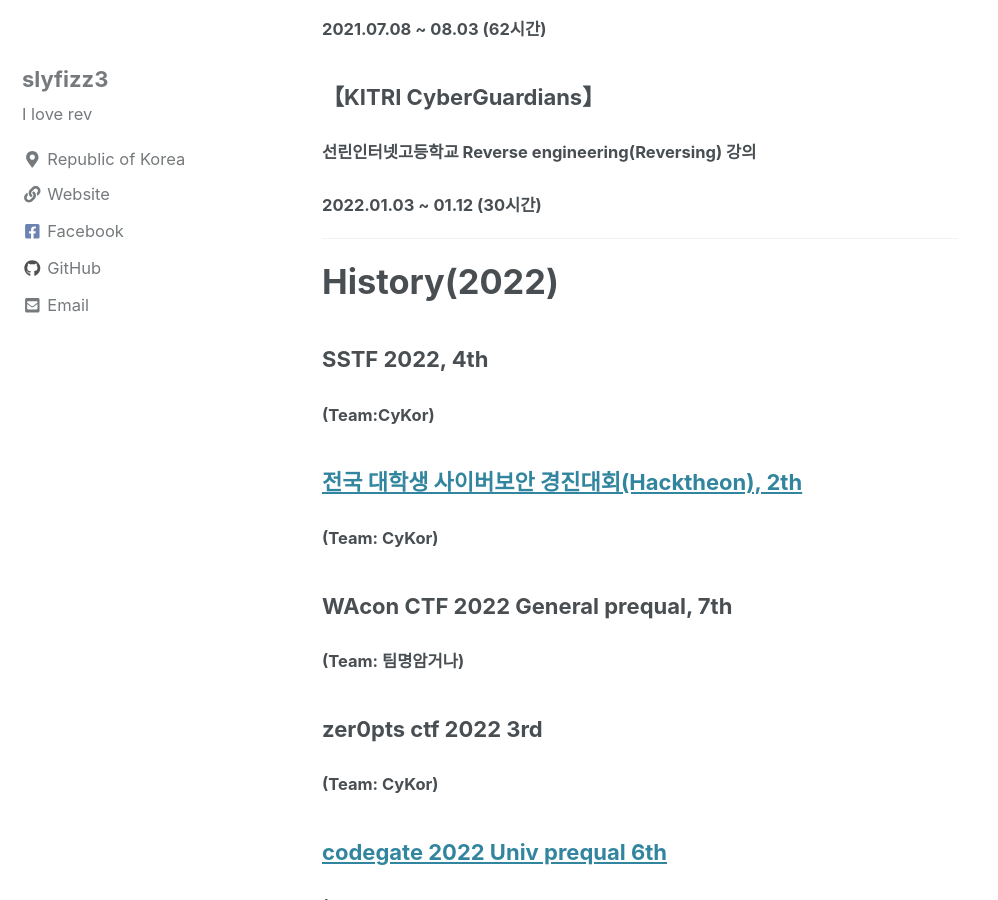
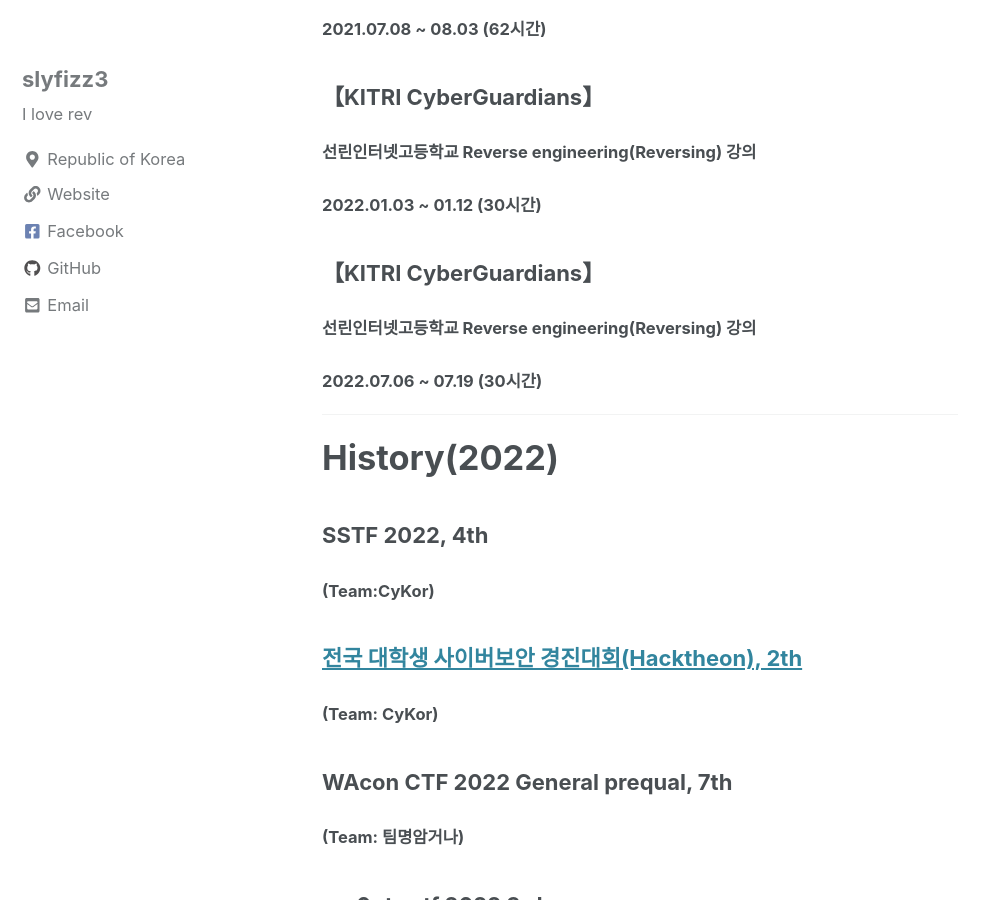
Before and after one commit to slyfizz3/slyfizz3.github.io, a Jekyll site: the page built from _pages/about.md, in a window 1280 px wide and 900 px high, scrolled down 1473 px. Shown: the whole window, without its empty margins (0-998 px from the left). Built offline with Jekyll 4.4.1, drawn with Linux system fonts in a browser that asks for light colours; cached includes are drawn as plain includes; nearby versions of some CDN libraries.

Commit message:
Update about.md

```diff
--- a/_pages/about.md
+++ b/_pages/about.md
@@ -49,6 +49,10 @@ Nickname:slyfizz,rev4fun
 ### 【KITRI CyberGuardians】
 #### 선린인터넷고등학교 Reverse engineering(Reversing) 강의
 #### 2022.01.03 ~ 01.12 (30시간)
+
+### 【KITRI CyberGuardians】
+#### 선린인터넷고등학교 Reverse engineering(Reversing) 강의
+#### 2022.07.06 ~ 07.19 (30시간)
 
 
 ---
```
